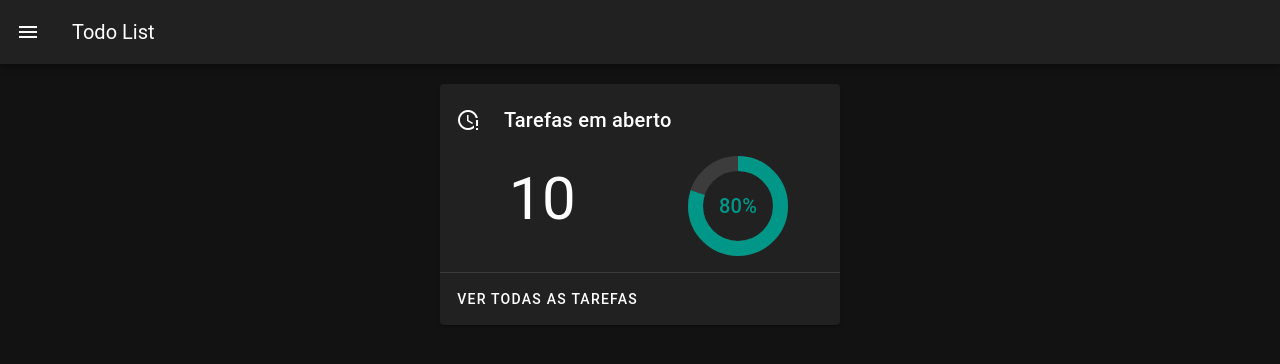
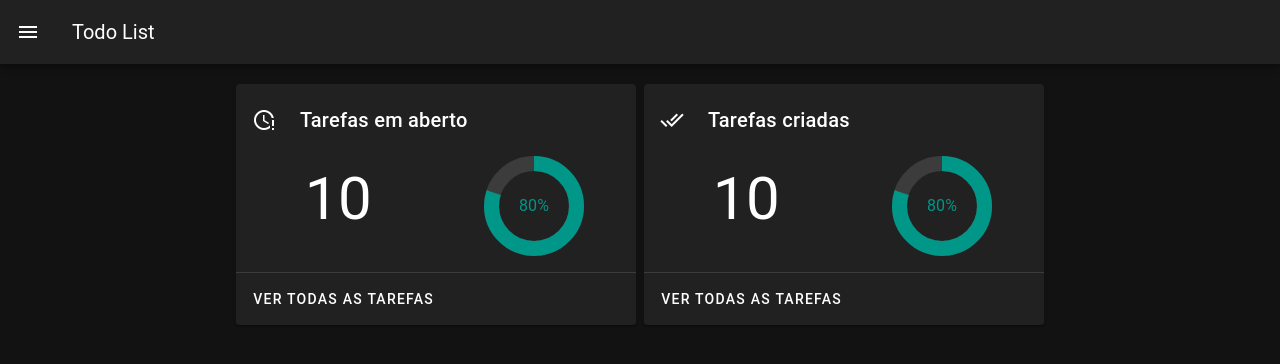
Before and after one commit to RodrigoArgenton/todo-list, a Vue app: page / in a window 1280 px wide. Shown: the top 364 px of the page. Built offline with nearby package versions, Linux system fonts and the light colour scheme.

Commit message:
Organização de componentes

```diff
--- a/src/views/Home.vue
+++ b/src/views/Home.vue
@@ -1,36 +1,14 @@
 <script setup>
-const teste = 80
+    import OpenTaskReport from '../components/home/OpenTaskReport.vue'
+    import CreatedTaskReport from '../components/home/CreatedTaskReport.vue'
 </script>
 <template>
-    <v-card
-        prepend-icon="mdi-clock-alert-outline"
-        width="400"
-    >
-        <template v-slot:title>
-            <v-card-item>
-                <v-card-title>Tarefas em aberto</v-card-title>
-            </v-card-item>
-        </template>
-        <v-card-text class="text-h2">
-            <v-row>
-                <v-col cols="6" class="text-center">
-                    10
-                </v-col>
-                <v-col cols="6">
-                    <div class="text-center">
-                        <v-progress-circular :model-value="teste" :rotate="360" :size="100" :width="15" color="teal" class="text-h6">
-                            <template v-slot:default> {{ teste }}% </template>
-                        </v-progress-circular>
-                    </div>
-                </v-col>
-            </v-row>
-        </v-card-text>
-        <v-divider></v-divider>
-
-        <v-card-actions>
-            <v-btn
-                to="/task"
-            >Ver todas as tarefas</v-btn>
-        </v-card-actions>
-    </v-card>
+    <div class="d-flex ga-2">
+        <div>
+            <OpenTaskReport/>
+        </div>
+        <div>
+            <CreatedTaskReport/>
+        </div>
+    </div>
 </template>
```
